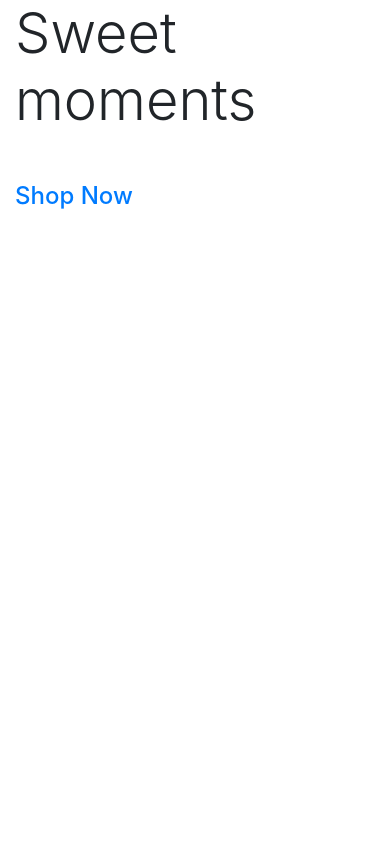
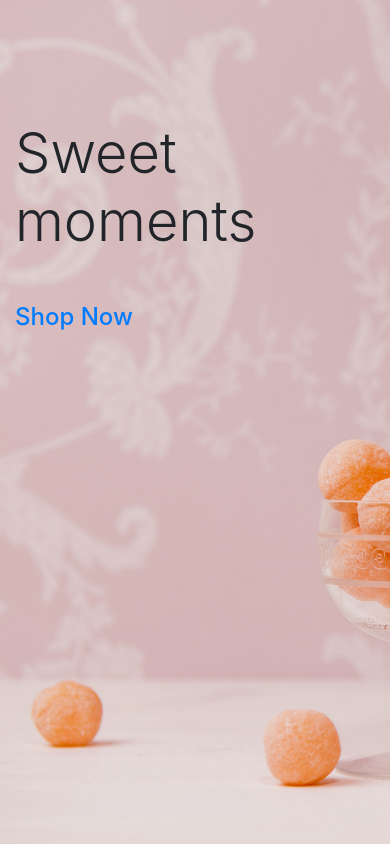
Before and after one commit to aliciarawlings/fullstack-milestone, a Django app: page / in a window 390 px wide. Run offline with Django 3.2, Linux system fonts and the light colour scheme; some libraries are stand-ins or nearby versions.

Commit message:
added homepage image , base css file and media folder for images

```diff
--- a/home/templates/home/index.html
+++ b/home/templates/home/index.html
@@ -1,4 +1,5 @@
 {% extends 'base.html' %}
+
 {% load static %}
 
 
@@ -8,7 +9,7 @@
 
 <div class="container h-100">
 <div class="row h-100">
-<div class="col-7 col-md-6 my-auto">
+<div class="col my-auto">
     <h1 class="display-4 logo-font text-black">Sweet moments</h1>
     <div class="my-5">
     <h4>
--- /dev/null
+++ b/static/css/base.css
@@ -0,0 +1,12 @@
+html{
+    height:100%;
+}
+
+body {
+    background:url('/media/background_img.jpg');
+    position:fixed;
+    background-size: cover;
+    color: black;
+    width: 100vw;
+    height:500px;
+}
--- a/sweet_moments/settings.py
+++ b/sweet_moments/settings.py
@@ -146,3 +146,7 @@
 # https://docs.djangoproject.com/en/3.1/howto/static-files/
 
 STATIC_URL = '/static/'
+STATICFILES_DIRS = (os.path.join(BASE_DIR, 'static'),)
+
+MEDIA_URL = '/media/'
+MEDIA_ROOT = os.path.join(BASE_DIR, 'media')
--- a/sweet_moments/urls.py
+++ b/sweet_moments/urls.py
@@ -15,10 +15,12 @@
 """
 from django.contrib import admin
 from django.urls import path, include
+from django.conf import settings
+from django.conf.urls.static import static
 
 urlpatterns = [
     path('admin/', admin.site.urls),
     path('accounts/', include('allauth.urls')),
     path('', include('home.urls')),
 
-]
+] + static(settings.MEDIA_URL, document_root=settings.MEDIA_ROOT)
--- a/templates/base.html
+++ b/templates/base.html
@@ -1,3 +1,5 @@
+{% load static %}
+
 <!doctype html>
 <html lang="en">
   <head>
@@ -12,7 +14,9 @@
     {% endblock %}
 
     {% block corecss %}
+     <link rel="stylesheet" href="{% static 'css/base.css'%}">
     <link rel="stylesheet" href="https://stackpath.bootstrapcdn.com/bootstrap/4.5.2/css/bootstrap.min.css" integrity="sha384-JcKb8q3iqJ61gNV9KGb8thSsNjpSL0n8PARn9HuZOnIxN0hoP+VmmDGMN5t9UJ0Z" crossorigin="anonymous">
+
     {% endblock %}
 
     {% block extra_css %}
@@ -41,6 +45,7 @@
     <script src="https://code.jquery.com/jquery-3.5.1.slim.min.js" integrity="sha384-DfXdz2htPH0lsSSs5nCTpuj/zy4C+OGpamoFVy38MVBnE+IbbVYUew+OrCXaRkfj" crossorigin="anonymous"></script>
     <script src="https://cdn.jsdelivr.net/npm/popper.js@1.16.1/dist/umd/popper.min.js" integrity="sha384-9/reFTGAW83EW2RDu2S0VKaIzap3H66lZH81PoYlFhbGU+6BZp6G7niu735Sk7lN" crossorigin="anonymous"></script>
     <script src="https://stackpath.bootstrapcdn.com/bootstrap/4.5.2/js/bootstrap.min.js" integrity="sha384-B4gt1jrGC7Jh4AgTPSdUtOBvfO8shuf57BaghqFfPlYxofvL8/KUEfYiJOMMV+rV" crossorigin="anonymous"></script>
+    <script src="https://kit.fontawesome.com/da3582d20e.js" crossorigin="anonymous"></script>
     {% endblock %}
 
     {% block extra_js %}
```
Also changed, not shown: media/background_img.jpg (added), static/css/styles.css (deleted).
